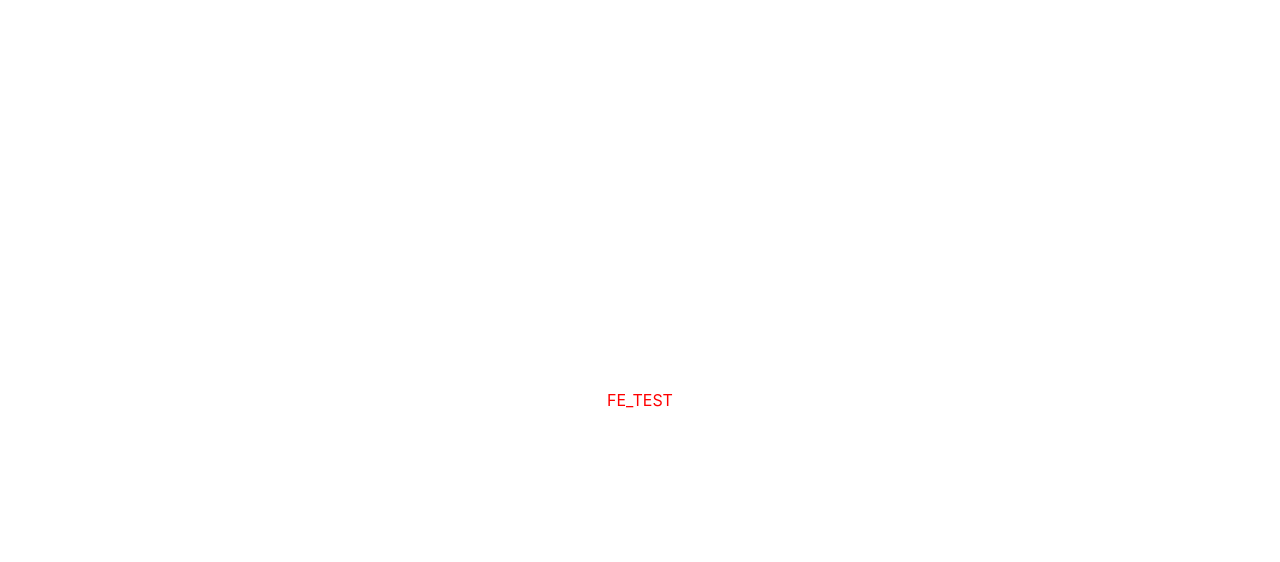
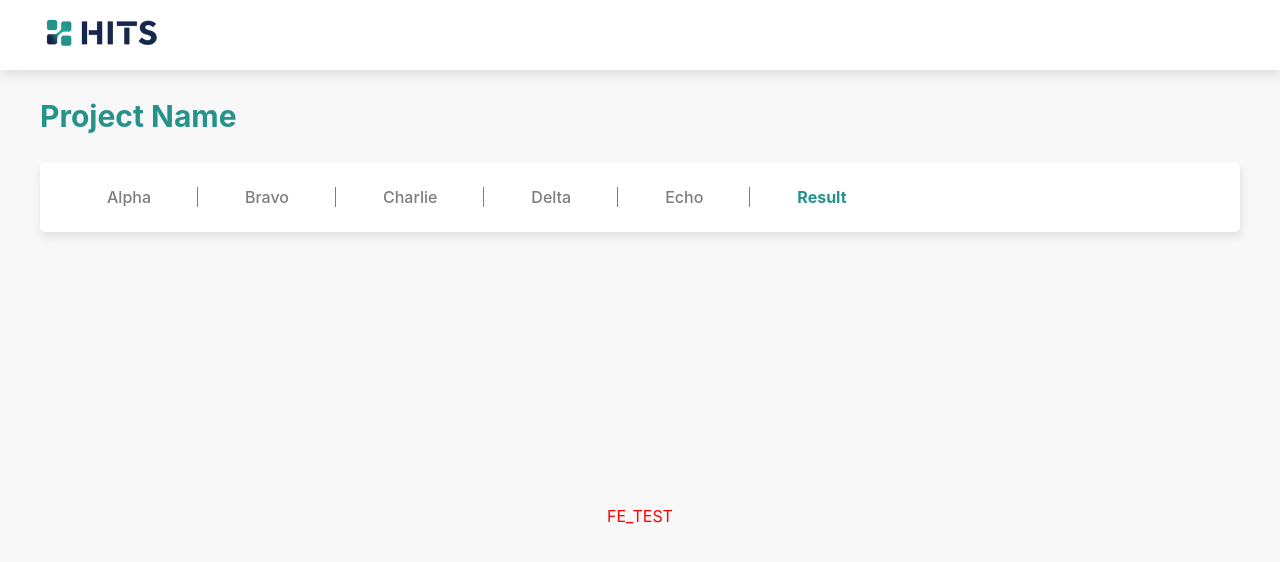
Before and after one commit to wfedes/FE_TEST, a Next.js app: page / in a window 1280 px wide. Shown: the top 562 px of the page. Built offline with nearby package versions, Linux system fonts and the light colour scheme.

Commit message:
feat: header, Title, LNB component import & bg add

```diff
--- a/pages/index.tsx
+++ b/pages/index.tsx
@@ -2,6 +2,9 @@ import type { NextPage } from 'next'
 import Head from 'next/head'
 import Image from 'next/image'
 import styles from '@styles/index.module.scss'
+
+import Header from '@components/header/index'
+import Lnb from '@components/lnb/index'
 
 const Home: NextPage = () => {
   return (
@@ -11,7 +14,9 @@ const Home: NextPage = () => {
         <meta name="description" content="FE_TEST page" />
         {/* <link rel="icon" href="/favicon.ico" /> */}
       </Head>
-
+      <Header />
+      <h1>Project Name</h1>
+      <Lnb />
       <main className={styles.main}>
         <p>FE_TEST</p>
       </main>
--- a/styles/index.module.scss
+++ b/styles/index.module.scss
@@ -2,12 +2,19 @@
 
 .container {
   min-height: 100vh;
-  padding: 0 0.5rem;
   display: flex;
   flex-direction: column;
   justify-content: center;
   align-items: center;
   height: 100vh;
+  background: var(--color-layout-background-2);
+
+  h1 {
+    width: var(--width-layout-web);
+    color: var(--color-font-5);
+    font-size: var(--font-size-30);
+    margin: 28px 0;
+  }
 }
 
 .main {
```
